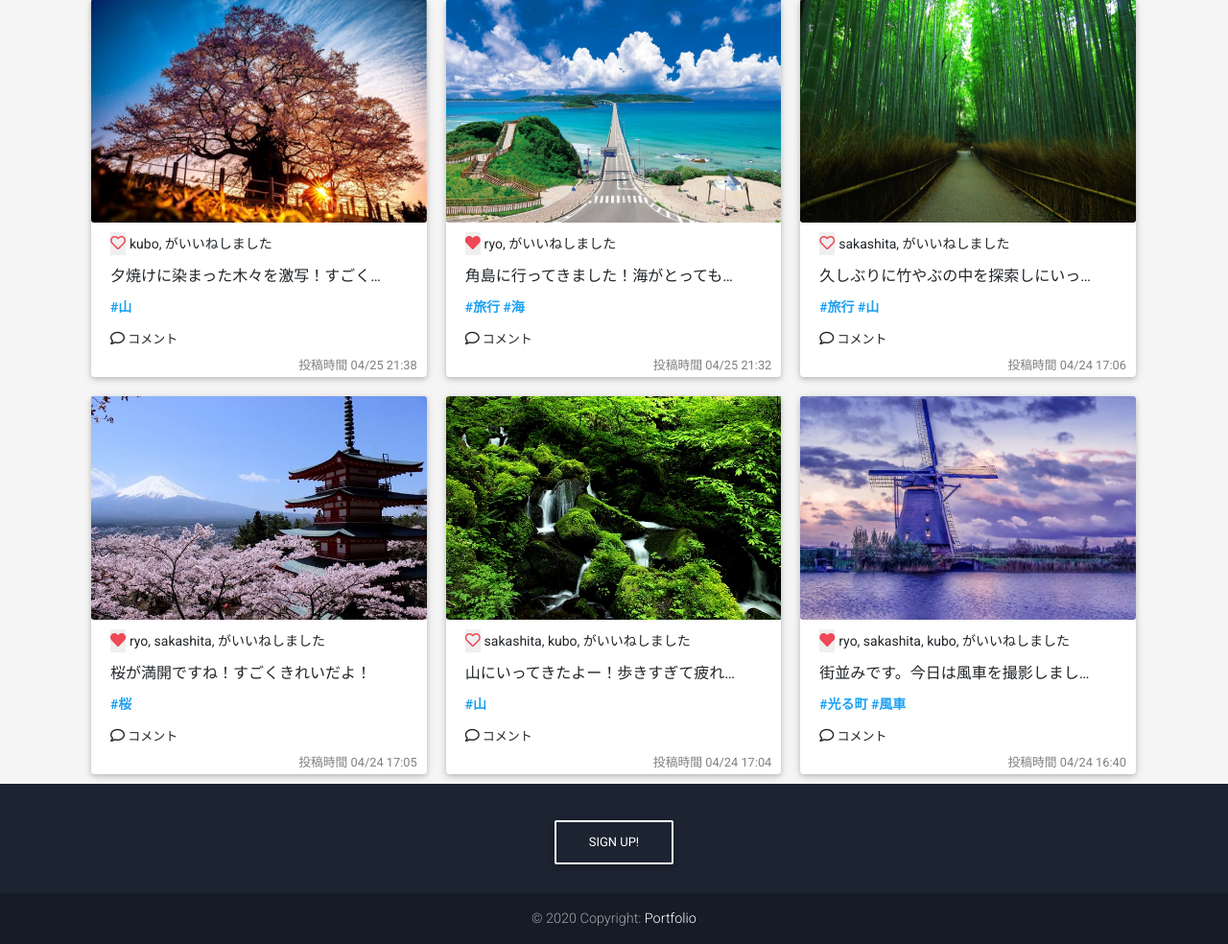
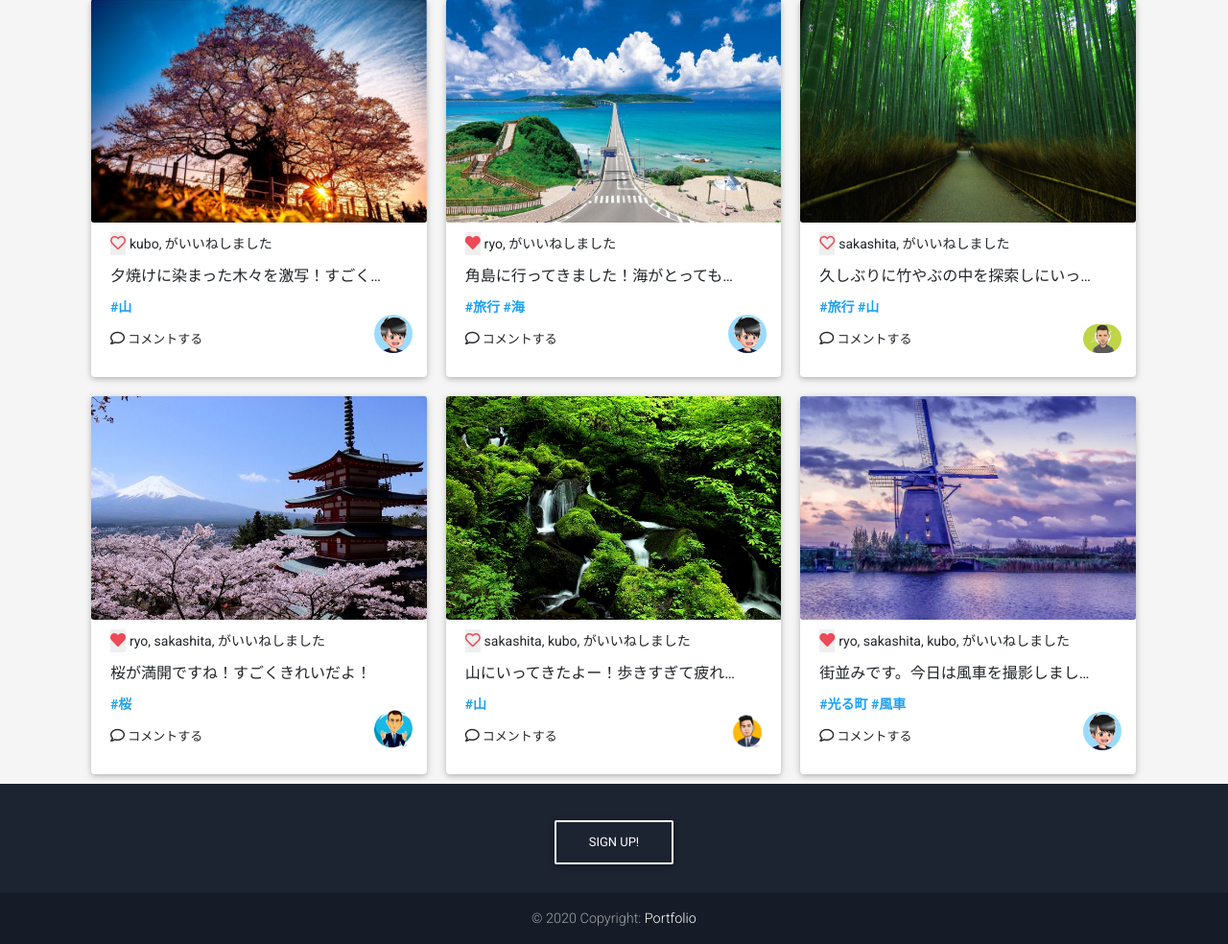
Before and after one commit to ikenoue-ryo/django_postapp, a Django app: page / in a window 1280 px wide. Shown: the part 71-1055 px from the top of the page at 96% size. Run offline with Django 3.2, Linux system fonts and the light colour scheme; a user stored in the database is signed in; data comes from the database, SQL or seed files in the repository; both versions use the stored data as it was after the commit; some libraries are stand-ins or nearby versions.

Commit message:
トップのいいね数等表示変更

```diff
--- a/postapp/admin.py
+++ b/postapp/admin.py
@@ -1,6 +1,7 @@
 from django.contrib import admin
-from .models import Post, Like, Tag
+from .models import Post, Like, Tag, Comment
 
 admin.site.register(Post)
 admin.site.register(Like)
 admin.site.register(Tag)
+admin.site.register(Comment)
--- a/postapp/static/postapp/index.css
+++ b/postapp/static/postapp/index.css
@@ -149,6 +149,7 @@ body{
     filter: alpha(opacity=100);
     -webkit-transform: translate3d(0,0,0);
     transform: translate3d(0,0,0);
+    margin: 22px 5px;
   }
 
   .post_img{
@@ -215,6 +216,10 @@ body{
     color: rgb(237, 73, 86);
   }
 
+  .comment_text_hover .fa-comment{
+    color: #fff;
+    font-size: 16px;
+  }
 
   .editform{
     padding: 110px;
@@ -242,6 +247,10 @@ body{
     font-size: 13px;
   }
 
+  span.comment_text:hover{
+      border-bottom: 1px solid grey;
+  }
+
   .card-hedder{
     margin: 10px 0;
   }
@@ -254,10 +263,17 @@ body{
   }
 
   small {
-    color: grey;
+    /* color: grey;
     position: absolute;
     right: 10px;
-    bottom: 3px;
+    bottom: 3px; */
+  }
+
+  img.top-icon{
+    border-radius: 50px;
+    position: absolute;
+    bottom: 25px;
+    right: 15px;
   }
 
   .post_comment{
--- a/postapp/views.py
+++ b/postapp/views.py
@@ -11,6 +11,7 @@ from django.views.decorators.http import require_POST
 from django.contrib.auth.forms import AuthenticationForm
 from django.views import View
 from django.views import generic
+from django.db.models import Count
 from .forms import LoginForm, SignUpForm, PostForm, ProfileForm
 from .models import Post, Like, Comment, Tag
 from users.models import User
@@ -20,7 +21,7 @@ class IndexView(ListView):
     model = Post
     template_name = 'postapp/index.html'
     paginate_by = 12
-    queryset = Post.objects.order_by('created_at').reverse()
+    queryset = Post.objects.order_by('created_at').reverse().annotate(Count('like', distinct=True), Count('comment', distinct=True))
 
     def get_context_data(self, **kwargs):
         context = super().get_context_data()
--- a/templates/postapp/index.html
+++ b/templates/postapp/index.html
@@ -23,8 +23,10 @@
                 <div class="hovereffect">
                         <img class="img-responsive card-img pc_mainimg" src="{{post.picture1.url}}">
                     <div class="overlay spblock">
-                        <span><i class="fas fa-heart"></i></span><h2>いいね！
-                        </h2>
+                        <span><i class="fas fa-heart"></i></span>
+                        <h2>{{ post.like__count }}</h2>
+                        <span class="comment_text_hover"><i class="fas fa-comment"></i></span>
+                        <h2>{{ post.comment__count }}</h2>
                     </div>
                 </div>
                 </a>
@@ -40,8 +42,8 @@
                         <span class="like_text">{{ like_list|get_likes:post.id }}</span>
                     </div>
                     <div class="card-hedder">
+                        <!--本文-->
                         {{ post.text |truncatechars:18 }}
-                        <!--本文-->
                     </div>
                     <div class="post_tag">
                         {% for tag in post.tag.all %}
@@ -53,15 +55,15 @@
                     <div class="card-hedder">
                         <a data-toggle="modal" data-target="#modal-follow-{{ post.id }}">
                             <span class="comment_text"><i class="far fa-comment" style="font-size: 15px;"></i>
-                                コメント</span>
+                                コメントする</span>
                         </a>
                     </div>
                     <div class="pt-2">
-                        <small>
+                        <!-- <small>
                             投稿時間 {{ post.created_at|date:'m/d H:i' }} <div id="header123">
-
                             </div>
-                        </small>
+                        </small> -->
+                        <a href="{% url 'postapp:profile' post.author.id %}"><img src="{{ post.author.icon.url }}" class="top-icon" width="40"></a>
                     </div>
                 </div>
                 <!-- トップ表示ここまで -->
@@ -130,6 +132,8 @@
                                             <!--既存コメント-->
                                             <p>{{ comment_list|get_comment_list:post.id }}</p>
                                         </div>
+                                        <div class="like_list_{{post.id}}"></div>
+
                                         <form class="comment" id="{{ post.id }}">
                                             {% csrf_token %}
                                             <input class="form-control comment" name="comment" type="text" placeholder="コメント">
--- a/templates/postapp/like.html
+++ b/templates/postapp/like.html
@@ -7,5 +7,5 @@
 
 {{ post|is_like:user }}
 {{ like_list|get_likes:post.id }}
-<!-- <br>
-{{ comment_list|get_comment_list:post.id }} -->
+<br>
+<!-- {{ comment_list|get_comment_list:post.id }} -->
```
Also changed, not shown: db.sqlite3, postapp/templatetags/custom_filter.py (line endings or trailing spaces).
